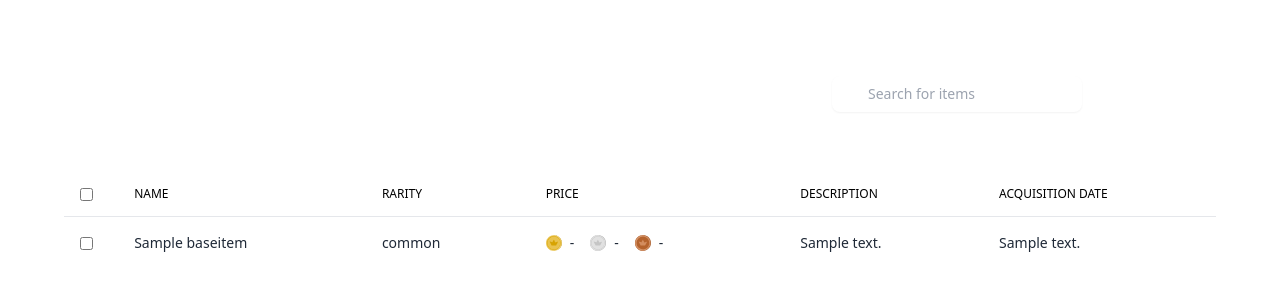
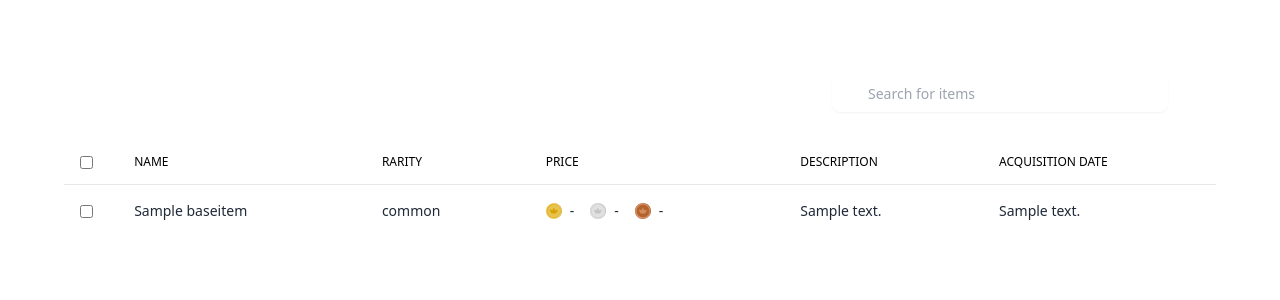
Before and after one commit to EliRodrEs/bag_of_holding, a Django app: page /inventory/ in a window 1280 px wide. Shown: the part 64-364 px from the top of the page. Run offline with Django 5.2, Linux system fonts and the light colour scheme; tables that the repository leaves empty hold one stand-in row (values such as "Sample post"); some libraries are stand-ins or nearby versions.

Commit message:
Fix table styles

```diff
--- a/inventory/models.py
+++ b/inventory/models.py
@@ -23,8 +23,8 @@ class BaseItem(models.Model):
     acquisition_date = models.CharField(_("Date acquired"), max_length=200, null=True, blank=True)
     notes = models.TextField(null=True, blank=True)
     price = models.OneToOneField(ItemPrice, on_delete=models.CASCADE, related_name='base_item')
-    party_owned = models.BooleanField(default=False)
-    available = models.BooleanField(default=True)
+    is_party_owned = models.BooleanField(default=False)
+    is_available = models.BooleanField(default=True)
     owner = models.ForeignKey(User, on_delete=models.CASCADE, null=True, blank=True)
     rarity = models.CharField(choices=RARITY_CHOICES, max_length=200, default='common')
     description = models.TextField(default="", null=True, blank=True)
--- a/inventory/templates/inventory/index.html
+++ b/inventory/templates/inventory/index.html
@@ -9,8 +9,7 @@
         <div class="py-3 justify-self-end min-w-2xl">
             <div class="flex gap-4 w-full">
                 <label class="sr-only">{% trans 'Search' %}</label>
-                <div class="flex gap-4 w-96 cursor-pointer">
-                    <form action="{% url 'inventory_index' %}" method="get">
+                    <form action="{% url 'inventory_index' %}" method="get" class="flex gap-4 w-96 cursor-pointer">
                       <input type="text" name="search_term" id="hs-table-with-pagination-search"
                            class="py-2 px-3 ps-9 block w-full border-gray-200 shadow-sm rounded-lg text-sm focus:z-10
                            focus:border-blue-500 focus:ring-blue-500 disabled:opacity-50 disabled:pointer-events-none"
@@ -21,9 +20,8 @@
                     </form>
             </div>
         </div>
-        </div>
         <div class="overflow-auto custom-scrollbar">
-            <table class="min-w-full divide-y divide-gray-200">
+            <table class="min-w-full divide-y divide-gray-200 table-fixed">
                 <thead class="bg-[var(--secondary)]">
                     <tr>
                         <th scope="col" class="py-3 px-4 pe-0">
@@ -42,6 +40,7 @@
                 </thead>
                 <tbody class="divide-y divide-gray-200">
                 {% for item in object_list %}
+                    {% if item.is_available%}
                         <tr class="hover:bg-gray-100 cursor-pointer" onclick="toggleDetails(this)">
                             <td class="py-3 ps-4">
                                 <div class="flex items-center h-5">
@@ -74,7 +73,7 @@
                                      </div>
                                 </div>
                             </td>
-                        <td class="px-6 py-4 whitespace-nowrap text-sm text-gray-800">{{ item.description|default:"No data" }}</td>
+                            <td class="px-6 py-4 whitespace-nowrap text-sm text-gray-800 max-w-[200px] overflow-hidden text-ellipsis" title="{{ item.description|default:'No data' }}">{{ item.description|default:"No data" }}</td>
                             <td class="px-6 py-4 whitespace-nowrap text-sm text-gray-800">{{ item.acquisition_date|default:"Anaenis" }}</td>
                         </tr>
                         <tr class="details-row hidden">
@@ -82,6 +81,11 @@
                                 <!-- Additional details can be added here -->
                                 <p>Additional details for {{ item.name }}</p>
                             </td>
+                        </tr>
+                    {% endif %}
+                {% empty %}
+                    <tr>
+                        <td colspan="7" class="text-center text-[var(--neutral-li)] py-4">{% trans 'Ups, looks like your party is broke!' %}</td>
                     </tr>
                 {% endfor %}
                 </tbody>
```
Lines whose indentation alone changed are shown as unchanged.
